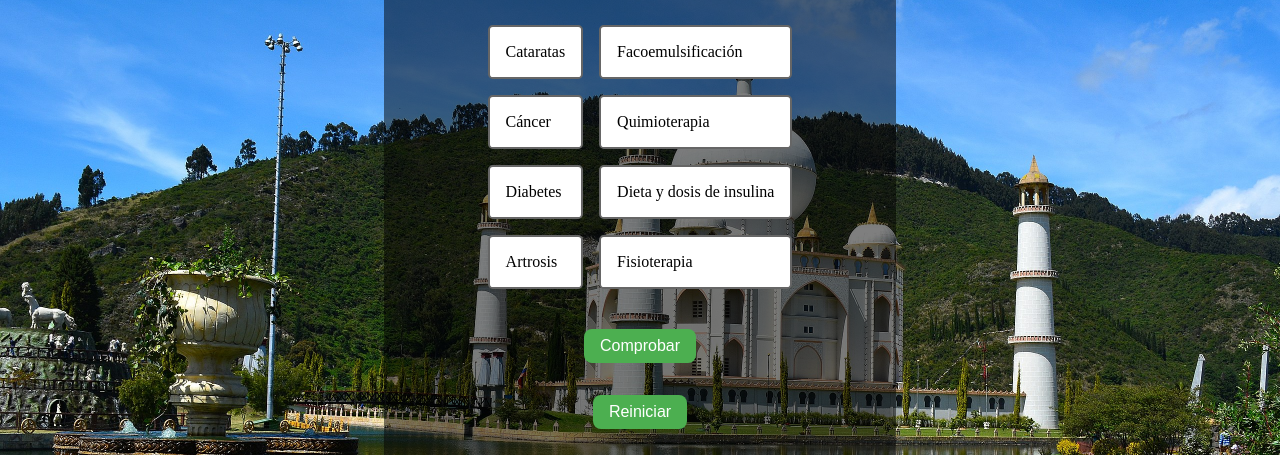
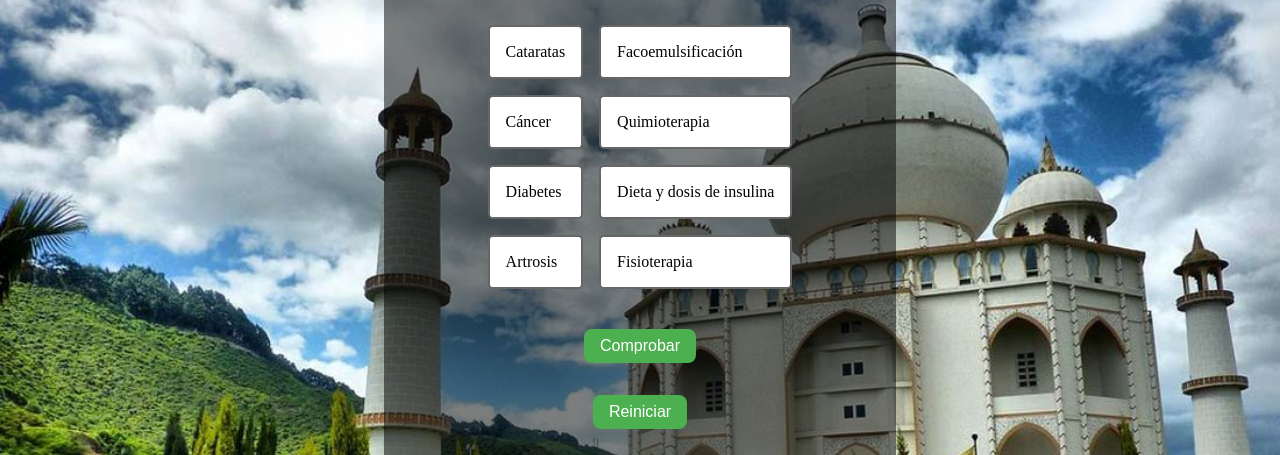
Before and after one commit to Cybert47/JUEGO, a plain HTML site: page index.html in a window 1280 px wide. Shown: the part 116-571 px from the top of the page. Drawn offline with Linux system fonts and the light colour scheme.

Commit message:
Update index.html

```diff
--- a/index.html
+++ b/index.html
@@ -10,7 +10,7 @@
 
 body {
 
-  background-image: url('parque.jpg');
+  background-image: url('1.jpg');
   background-repeat: no-repeat;
   background-size: cover;
   margin: 0;
```
